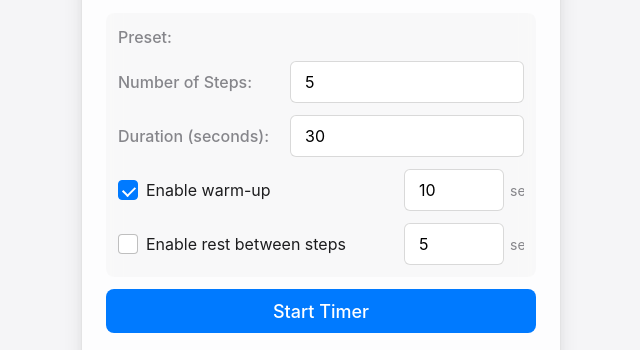
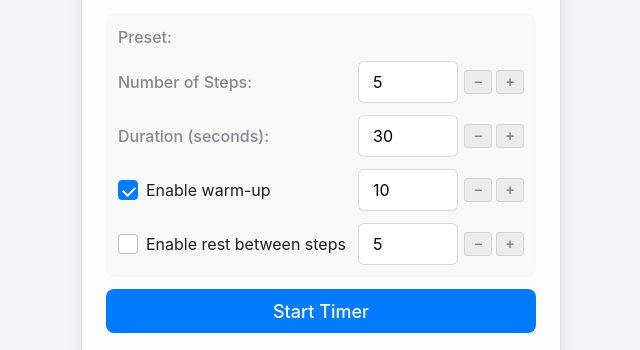
Before and after one commit to vmyazin/excercise-timer, a website: page src/index.html in a window 1280 px wide. Shown: the part 118-468 px from the top of the page, without its empty margins (319-959 px from the left). Drawn offline with Linux system fonts and the light colour scheme.

Commit message:
feat: enhance number input fields with custom controls
- Wrapped number input fields for steps, duration, warm-up duration, and rest duration in a custom control structure.
- Added increment and decrement buttons for better user interaction.
- Updated CSS to style the new controls and ensure consistent layout.
- Implemented JavaScript functionality to adjust input values with bounds checking.

```diff
--- a/src/index.html
+++ b/src/index.html
@@ -29,12 +29,24 @@
                     </div>
                     <div class="input-group">
                         <label for="steps">Number of Steps:</label>
-                        <input type="number" id="steps" value="5" min="1" max="20" class="input-field">
+                        <div class="number-input-wrapper">
+                            <input type="number" id="steps" value="5" min="1" max="20" class="input-field">
+                            <div class="custom-controls">
+                                <button type="button" class="control-btn decrement" data-target="steps"></button>
+                                <button type="button" class="control-btn increment" data-target="steps"></button>
+                            </div>
+                        </div>
                     </div>
 
                     <div class="input-group">
                         <label for="duration">Duration (seconds):</label>
-                        <input type="number" id="duration" value="30" min="5" max="300" class="input-field">
+                        <div class="number-input-wrapper">
+                            <input type="number" id="duration" value="30" min="5" max="300" class="input-field">
+                            <div class="custom-controls">
+                                <button type="button" class="control-btn decrement" data-target="duration"></button>
+                                <button type="button" class="control-btn increment" data-target="duration"></button>
+                            </div>
+                        </div>
                     </div>
 
                     <div class="input-group checkbox-group">
@@ -43,8 +55,13 @@
                             <span class="checkbox-text">Enable warm-up</span>
                         </label>
                         <div class="warmup-duration-wrapper">
-                            <input type="number" id="warmupDuration" value="10" min="3" max="30" class="input-field warmup-duration">
-                            <span class="duration-label">sec</span>
+                            <div class="number-input-wrapper">
+                                <input type="number" id="warmupDuration" value="10" min="3" max="30" class="input-field warmup-duration">
+                                <div class="custom-controls">
+                                    <button type="button" class="control-btn decrement" data-target="warmupDuration"></button>
+                                    <button type="button" class="control-btn increment" data-target="warmupDuration"></button>
+                                </div>
+                            </div>
                         </div>
                     </div>
 
@@ -54,8 +71,13 @@
                             <span class="checkbox-text">Enable rest between steps</span>
                         </label>
                         <div class="rest-duration-wrapper">
-                            <input type="number" id="restDuration" value="5" min="5" max="60" class="input-field rest-duration">
-                            <span class="duration-label">sec</span>
+                            <div class="number-input-wrapper">
+                                <input type="number" id="restDuration" value="5" min="5" max="60" class="input-field rest-duration">
+                                <div class="custom-controls">
+                                    <button type="button" class="control-btn decrement" data-target="restDuration"></button>
+                                    <button type="button" class="control-btn increment" data-target="restDuration"></button>
+                                </div>
+                            </div>
                         </div>
                     </div>
                 </div>
--- a/src/styles.css
+++ b/src/styles.css
@@ -42,6 +42,7 @@
     --transition-fast: 150ms cubic-bezier(0.4, 0, 0.2, 1);
     --transition-medium: 250ms cubic-bezier(0.4, 0, 0.2, 1);
     --transition-slow: 350ms cubic-bezier(0.4, 0, 0.2, 1);
+    --numeric-field-width: 100px;
 }
 
 body {
@@ -154,6 +155,7 @@ h1 {
     gap: 12px;
     margin-bottom: 12px;
     align-items: center;
+    justify-content: space-between;
 }
 
 .input-group:last-child {
@@ -179,6 +181,23 @@ input[type="number"] {
     background: white;
     transition: all var(--transition-fast);
     font-family: var(--font-system);
+    /* Hide browser default spinner controls */
+    -webkit-appearance: textfield;
+    -moz-appearance: textfield;
+    appearance: textfield;
+}
+
+
+/* Hide browser spinner controls for all browsers */
+
+input[type="number"]::-webkit-outer-spin-button,
+input[type="number"]::-webkit-inner-spin-button {
+    -webkit-appearance: none;
+    margin: 0;
+}
+
+input[type="number"] {
+    -moz-appearance: textfield;
 }
 
 input[type="number"]:hover {
@@ -189,6 +208,69 @@ input[type="number"]:focus {
     outline: none;
     border-color: var(--accent-blue);
     box-shadow: 0 0 0 3px rgba(0, 122, 255, 0.2);
+}
+
+
+/* Custom number input controls */
+
+.number-input-wrapper {
+    display: grid;
+    grid-template-columns: var(--numeric-field-width) auto;
+    align-items: center;
+    gap: 6px;
+}
+
+.number-input-wrapper input[type="number"] {
+    padding: 10px 14px;
+    margin: 0;
+    width: var(--numeric-field-width);
+    text-align: left;
+    box-sizing: border-box;
+}
+
+.custom-controls {
+    position: static;
+    display: flex;
+    flex-direction: row;
+    gap: 4px;
+}
+
+.control-btn {
+    width: 28px;
+    height: 24px;
+    background: rgba(0, 0, 0, 0.05);
+    border: 1px solid rgba(0, 0, 0, 0.1);
+    border-radius: 4px;
+    cursor: pointer;
+    display: flex;
+    align-items: center;
+    justify-content: center;
+    transition: all var(--transition-fast);
+    user-select: none;
+    font-size: 14px;
+    font-weight: 600;
+    color: var(--text-secondary);
+}
+
+.control-btn:hover {
+    background: rgba(0, 0, 0, 0.1);
+    border-color: rgba(0, 0, 0, 0.2);
+    color: var(--text-primary);
+}
+
+.control-btn:active {
+    background: rgba(0, 0, 0, 0.15);
+    transform: scale(0.95);
+}
+
+.control-btn.increment::before {
+    content: '+';
+    line-height: 1;
+}
+
+.control-btn.decrement::before {
+    content: '−';
+    line-height: 1;
 }
 
 
@@ -252,7 +334,7 @@ input[type="number"]:focus {
 }
 
 .warmup-duration {
-    max-width: 100px;
+    width: var(--numeric-field-width);
     flex: 0 0 auto;
 }
 
@@ -265,11 +347,10 @@ input[type="number"]:focus {
     display: flex;
     align-items: center;
     gap: 6px;
-    overflow: hidden;
-    max-width: 120px;
-    transition: all var(--transition-medium);
-    opacity: 1;
-    transform: translateX(0);
+}
+
+.warmup-duration-wrapper .number-input-wrapper {
+    grid-template-columns: var(--numeric-field-width) auto;
 }
 
 .warmup-duration-wrapper.hidden {
@@ -280,7 +361,7 @@ input[type="number"]:focus {
 }
 
 .rest-duration {
-    max-width: 100px;
+    width: var(--numeric-field-width);
     flex: 0 0 auto;
 }
 
@@ -293,11 +374,10 @@ input[type="number"]:focus {
     display: flex;
     align-items: center;
     gap: 6px;
-    overflow: hidden;
-    max-width: 120px;
-    transition: all var(--transition-medium);
-    opacity: 1;
-    transform: translateX(0);
+}
+
+.rest-duration-wrapper .number-input-wrapper {
+    grid-template-columns: var(--numeric-field-width) auto;
 }
 
 .rest-duration-wrapper.hidden {
```
Also changed, not shown: src-ts/components/ui/FormController.ts (+38 -0 lines).
